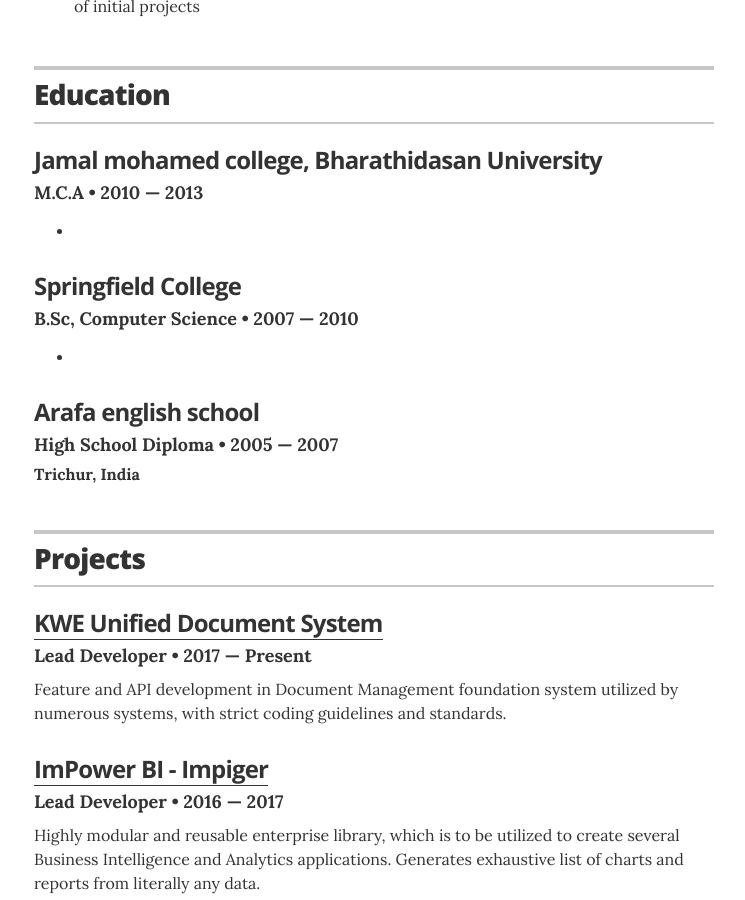
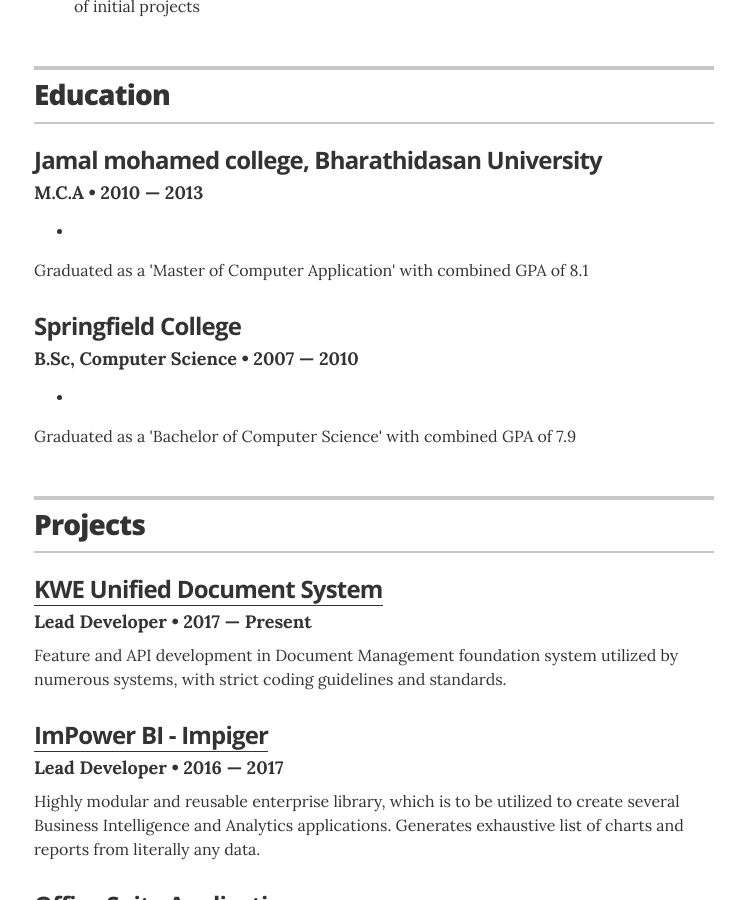
Before and after one commit to usamahamid/usamahamid.github.com, a Jekyll site: the page built from index.html, in a window 1280 px wide and 900 px high, scrolled down 948 px. Shown: the whole window, without its empty margins (266-1011 px from the left). Built offline with Jekyll 4.4.1, drawn with Linux system fonts in a browser that asks for light colours.

Commit message:
Updated Education summery

```diff
--- a/_data/education.yml
+++ b/_data/education.yml
@@ -3,16 +3,10 @@
   uni: Jamal mohamed college, Bharathidasan University
   year: 2010 &mdash; 2013
   awards: Tiruchirappalli, India
-  # summary: If you had any meaningful roles at college, feel free to write about them here
+  summary: Graduated as a 'Master of Computer Application' with combined GPA of 8.1
 
 - degree: B.Sc, Computer Science
   uni: Springfield College
   year: 2007 &mdash; 2010
   awards: Tiruchirappalli, India
-  # summary: If you had any meaningful roles at college, feel free to write about them here
-
-- degree: High School Diploma
-  uni: Arafa english school
-  year: 2005 &mdash; 2007
-  award: Trichur, India
-  # summary: You can choose to have either a single or multiple awards
+  summary: Graduated as a 'Bachelor of Computer Science' with combined GPA of 7.9
```
